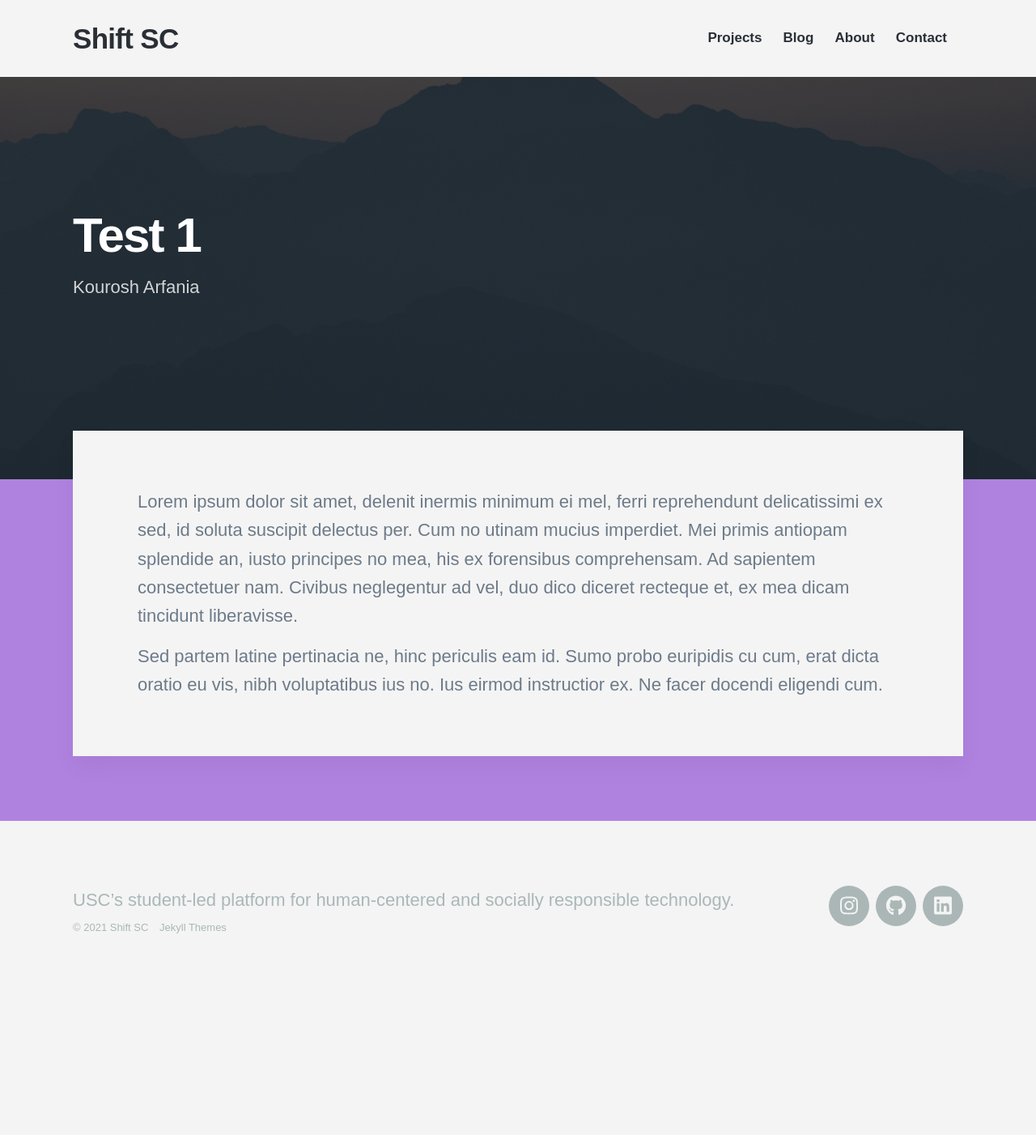
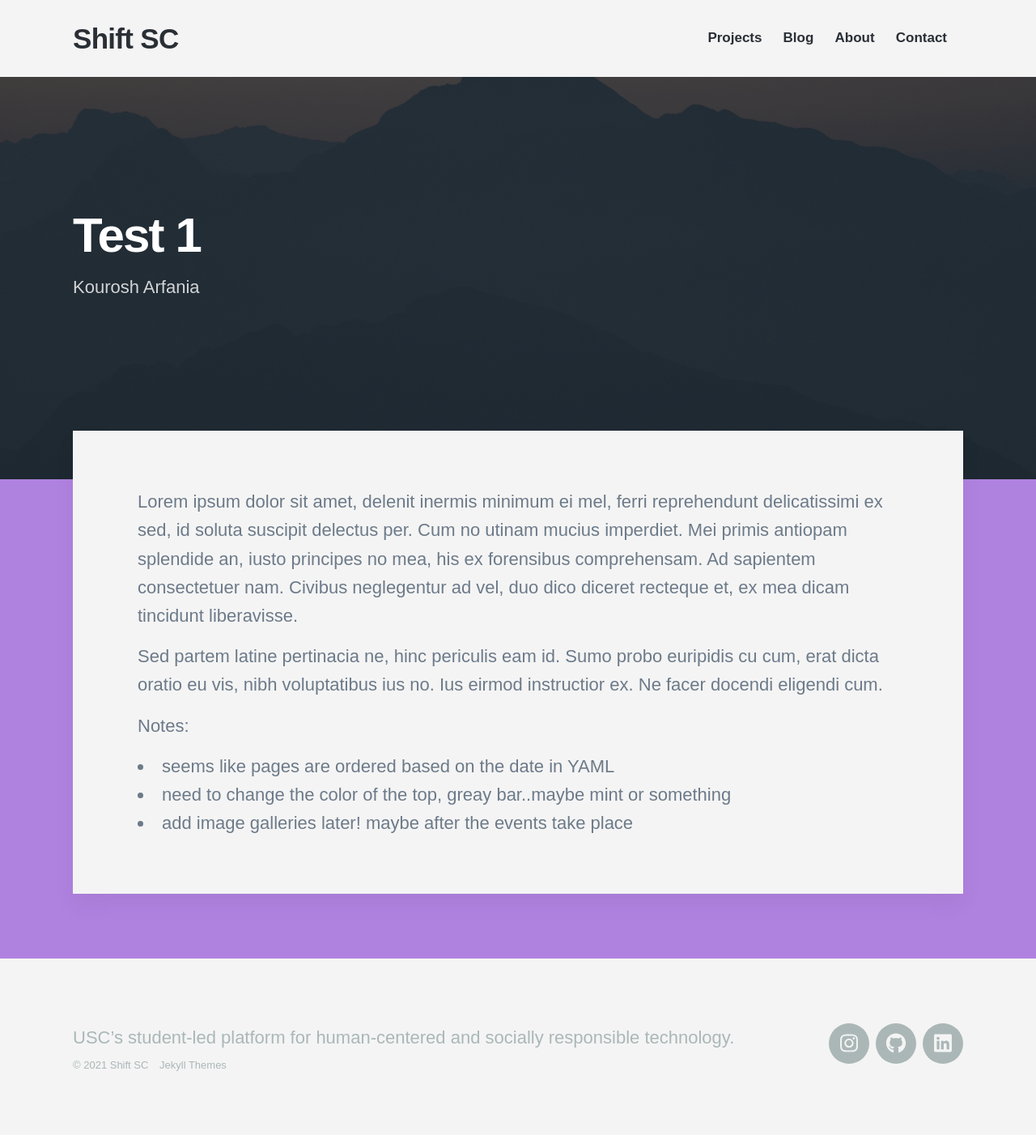
Before and after one commit to shiftsc/shiftsc.github.io, a Jekyll site: the page built from _projects/2020-11-11-test-1.md, in a window 1280 px wide. Shown: the whole page at 81% size. Built offline with Jekyll 4.4.1, drawn with Linux system fonts in a browser that asks for light colours; nearby versions of some CDN libraries; some web fonts are replaced; before the commit the page ends 1232 px from its top, so only the background shows below that.

Commit message:
added text to project 'test'

```diff
--- a/_projects/2020-11-11-test-1.md
+++ b/_projects/2020-11-11-test-1.md
@@ -9,3 +9,8 @@ featured_image: '/images/demo/demo-square.jpg'
 Lorem ipsum dolor sit amet, delenit inermis minimum ei mel, ferri reprehendunt delicatissimi ex sed, id soluta suscipit delectus per. Cum no utinam mucius imperdiet. Mei primis antiopam splendide an, iusto principes no mea, his ex forensibus comprehensam. Ad sapientem consectetuer nam. Civibus neglegentur ad vel, duo dico diceret recteque et, ex mea dicam tincidunt liberavisse.
 
 Sed partem latine pertinacia ne, hinc periculis eam id. Sumo probo euripidis cu cum, erat dicta oratio eu vis, nibh voluptatibus ius no. Ius eirmod instructior ex. Ne facer docendi eligendi cum.
+
+Notes:
+* seems like pages are ordered based on the date in YAML
+* need to change the color of the top, greay bar..maybe mint or something
+* add image galleries later! maybe after the events take place
```
